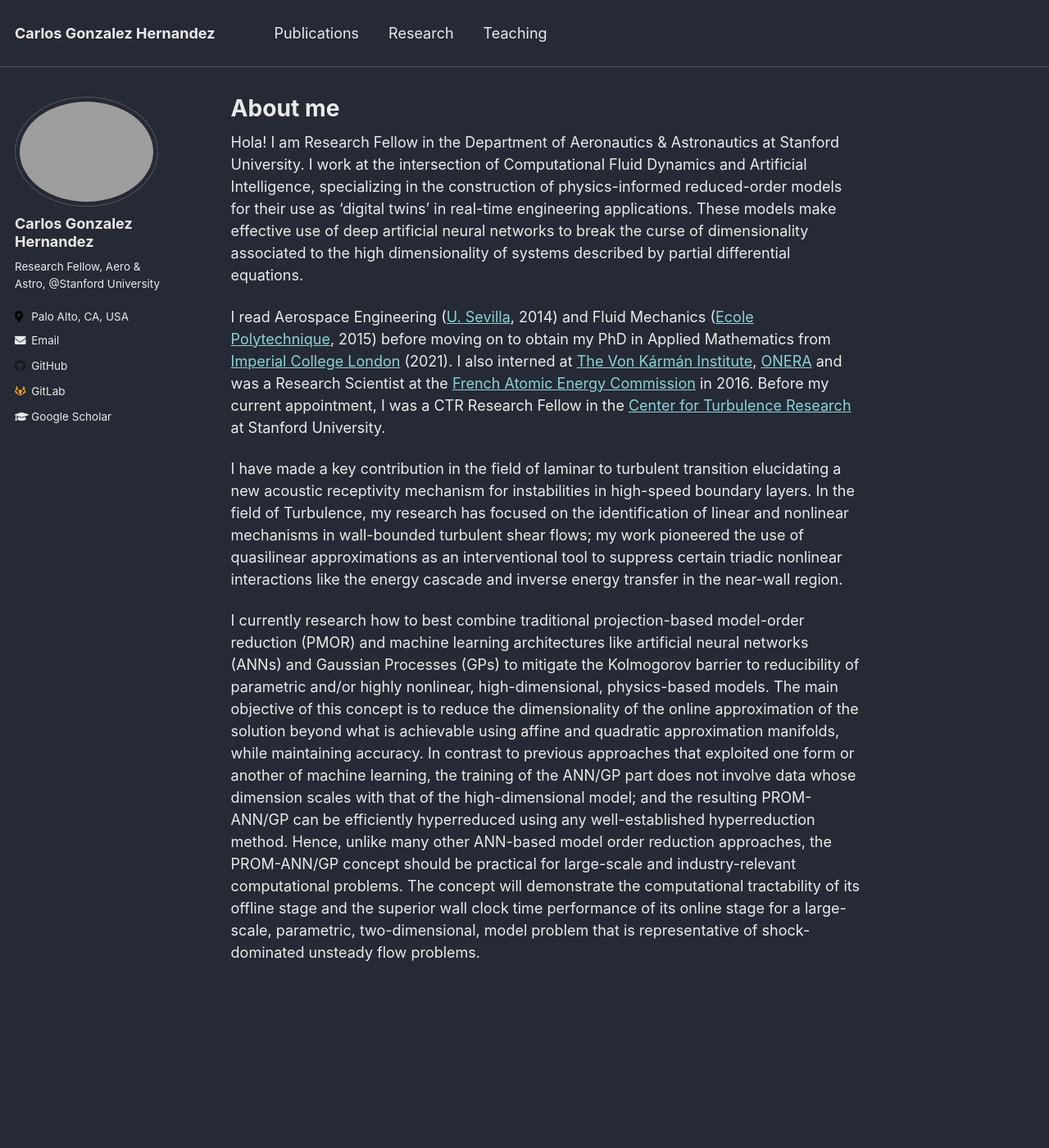
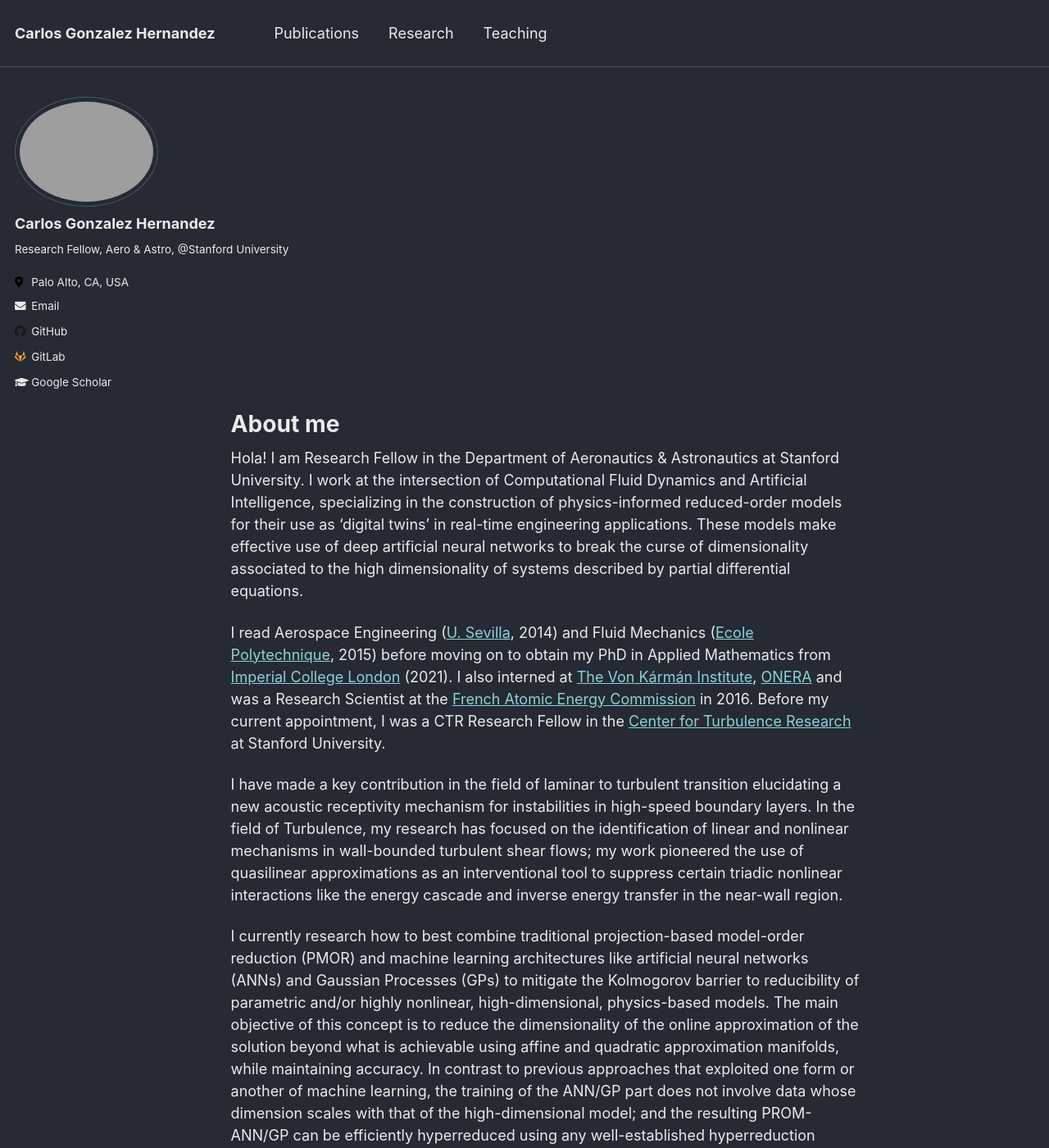
Before and after one commit to cghernan/cghernan.github.io, a Jekyll site: the page built from _pages/about.md, in a window 1280 px wide and 1400 px high. Shown: the whole window at 82% size. Built offline with Jekyll 4.4.1, drawn with Linux system fonts in a browser that asks for light colours.

Commit message:
Update _sidebar.scss

```diff
--- a/_sass/_sidebar.scss
+++ b/_sass/_sidebar.scss
@@ -13,7 +13,7 @@
   @include clearfix();
   margin-bottom: 1em;
 
-  @include breakpoint($x-large) {
+  @include breakpoint($xx-large) {
     @include span(2 of 12);
     opacity: 1;
     -webkit-transition: opacity 0.2s ease-in-out;
```
